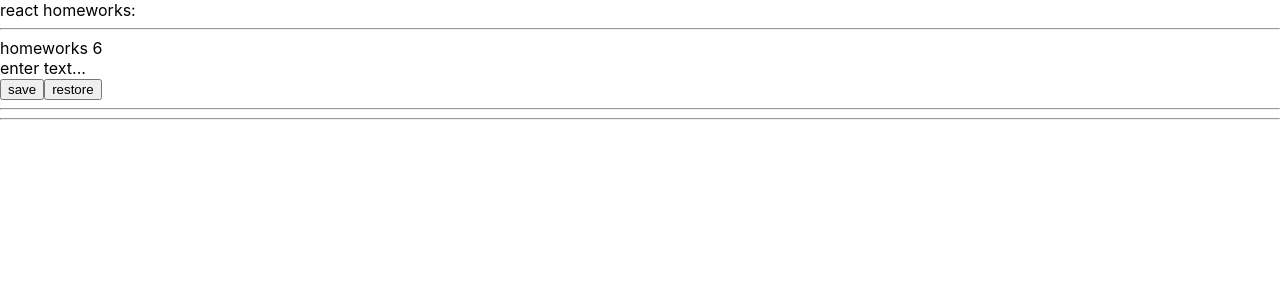
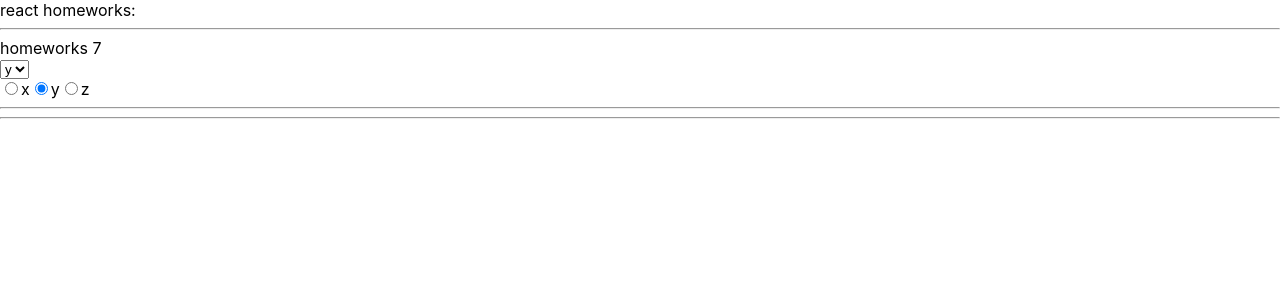
Before and after one commit to Syava7/TrainTasks, a React (Create React App) app: page / in a window 1280 px wide. Shown: the top 300 px of the page. Built offline with nearby package versions, Linux system fonts and the light colour scheme.

Commit message:
7 task is done

```diff
--- a/src/p1-main/m1-ui/u1-app/App.tsx
+++ b/src/p1-main/m1-ui/u1-app/App.tsx
@@ -6,6 +6,7 @@
 import HW4 from '../../../p2-homeworks/h4/HW4';
 import HW5 from '../../../p2-homeworks/h5/HW5';
 import HW6 from '../../../p2-homeworks/h6/HW6';
+import HW7 from '../../../p2-homeworks/h7/HW7';
 
 
 function App() {
@@ -17,7 +18,8 @@
       {/*<HW3/>*/}
       {/*<HW4/>*/}
       {/*<HW5/>*/}
-      <HW6 />
+      {/*<HW6/>*/}
+      <HW7/>
     </div>
   )
 }
--- a/src/p2-homeworks/h7/common/c5-SuperSelect/SuperSelect.tsx
+++ b/src/p2-homeworks/h7/common/c5-SuperSelect/SuperSelect.tsx
@@ -3,7 +3,7 @@
 type DefaultSelectPropsType = DetailedHTMLProps<SelectHTMLAttributes<HTMLSelectElement>, HTMLSelectElement>
 
 type SuperSelectPropsType = DefaultSelectPropsType & {
-    options?: any[]
+  options?: any[]
     onChangeOption?: (option: any) => void
 }
 
@@ -14,10 +14,18 @@
         ...restProps
     }
 ) => {
-    const mappedOptions: any[] = []; // map options with key
+    const mappedOptions: any[] = options ? options.map((o, i) => (
+
+        <option key={i}
+                value={o}>
+          {o}
+        </option>
+
+    )) : []
 
     const onChangeCallback = (e: ChangeEvent<HTMLSelectElement>) => {
-        // onChange, onChangeOption
+        onChange && onChange(e)
+        onChangeOption && onChangeOption(e.currentTarget.value)
     }
 
     return (
--- a/src/p2-homeworks/h7/common/c6-SuperRadio/SuperRadio.tsx
+++ b/src/p2-homeworks/h7/common/c6-SuperRadio/SuperRadio.tsx
@@ -16,15 +16,19 @@
     }
 ) => {
     const onChangeCallback = (e: ChangeEvent<HTMLInputElement>) => {
-        // onChange, onChangeOption
+      onChange && onChange(e)
+      onChangeOption && onChangeOption(e.currentTarget.value)
     }
 
 
-    const mappedOptions: any[] = options ? options.map((o, i) => ( // map options with key
+    const mappedOptions: any[] = options ? options.map((o, i) => (
         <label key={name + '-' + i}>
             <input
                 type={'radio'}
-                // name, checked, value, onChange
+                name={name}
+                checked={o === value}
+                value={o}
+                onChange={onChangeCallback}
             />
             {o}
         </label>
```
